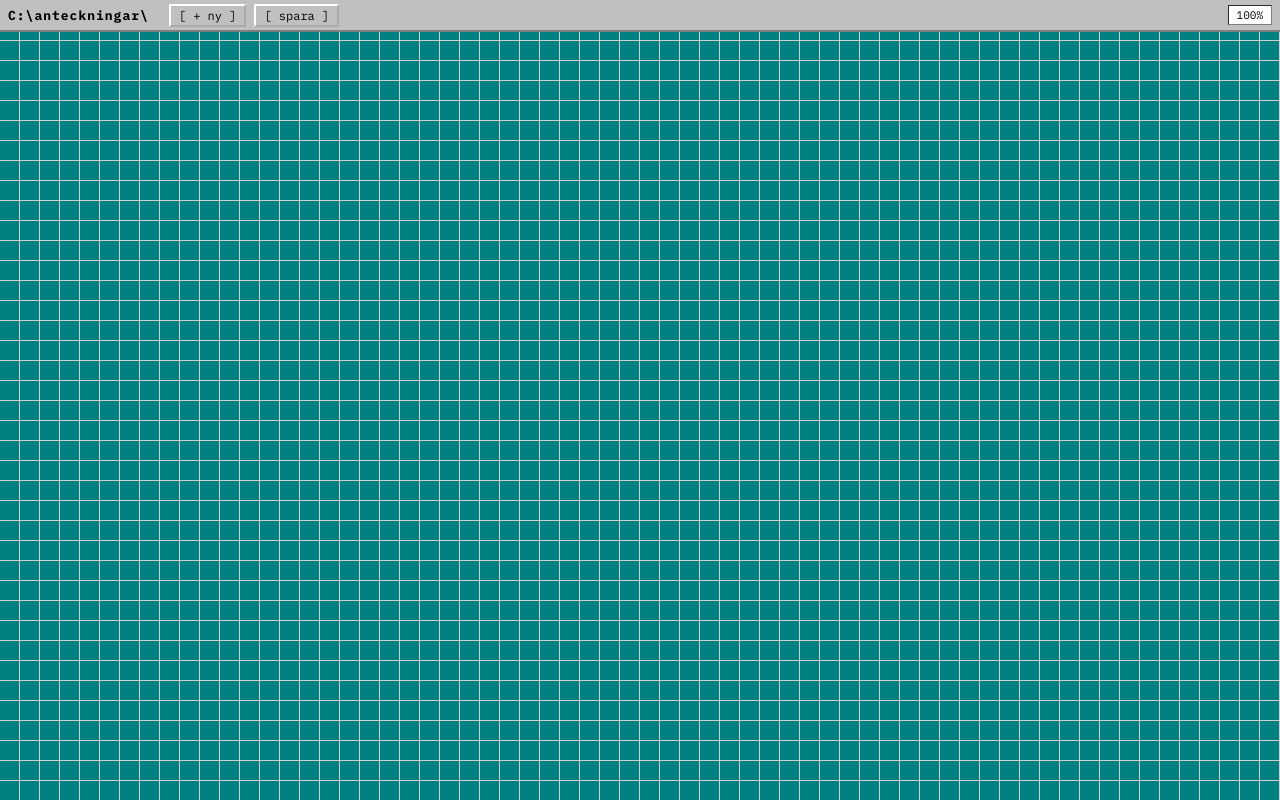
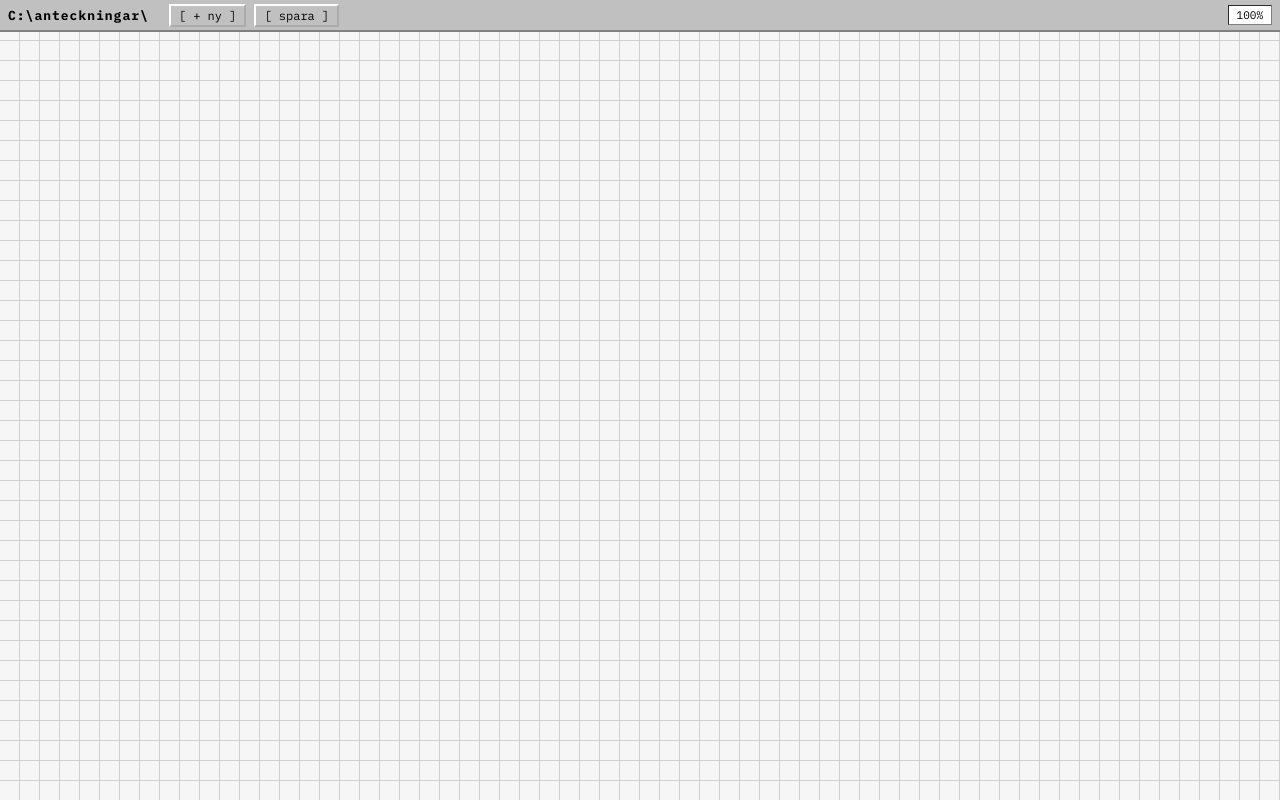
Before and after one commit to lucasmusikgladjen/organisation, a website: page public/index.html in a window 1280 px wide. Drawn offline with Linux system fonts and the light colour scheme; no server answers.

Commit message:
Update style.css

```diff
--- a/public/style.css
+++ b/public/style.css
@@ -7,7 +7,7 @@
 }
 
 :root {
-  --bg: #008080;
+  --bg: #f6f6f6;
   --note-bg: #ffffff;
   --note-border: #000000;
   --titlebar-bg: #000080;
```
